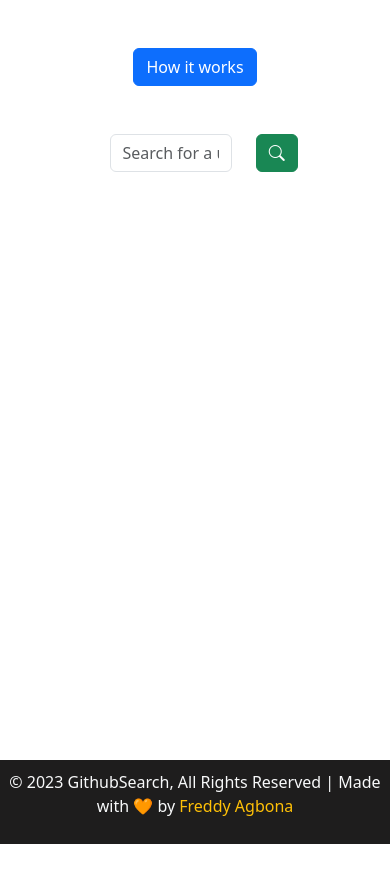
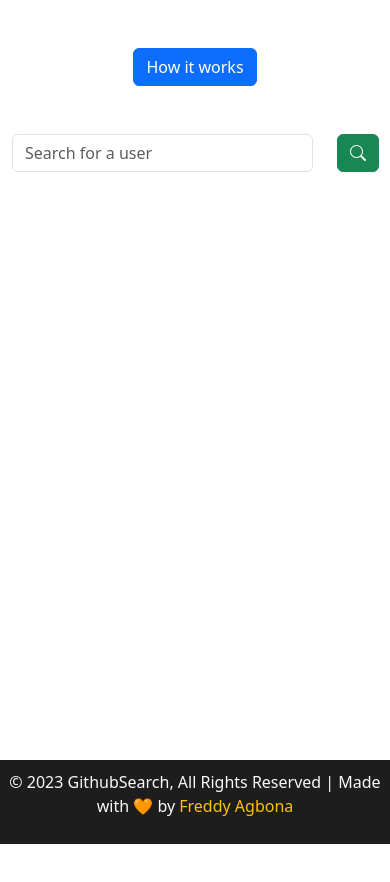
Before and after one commit to fredagbona/GithubSearchV2, a Vue app: page / in a window 390 px wide. Shown: the top 882 px of the page. Built offline with nearby package versions, Linux system fonts and the light colour scheme.

Commit message:
Ajust mobile responsive

```diff
--- a/src/views/Home.vue
+++ b/src/views/Home.vue
@@ -5,12 +5,13 @@
   </button>
     <div class="container-fluid mt-5">
       <div class="row">
-        <div class="col-3">
+        <div class="col-md-3">
+
         </div>
-        <div class="col">
+        <div class="col-10 col-md-6">
           <input v-model="username" class="form-control"  @keyup.enter="getUsers" placeholder="Search for a user">
         </div>
-        <div class="col">
+        <div class="col-2 col-md-2">
           <button v-if="loading === false" @click="getUsers" class="btn btn-success "><i class="bi bi-search"></i></button>
           <button v-else class="btn btn-secondary"  disabled>
             <span class="spinner-border spinner-border-sm" aria-hidden="true"></span>
```
